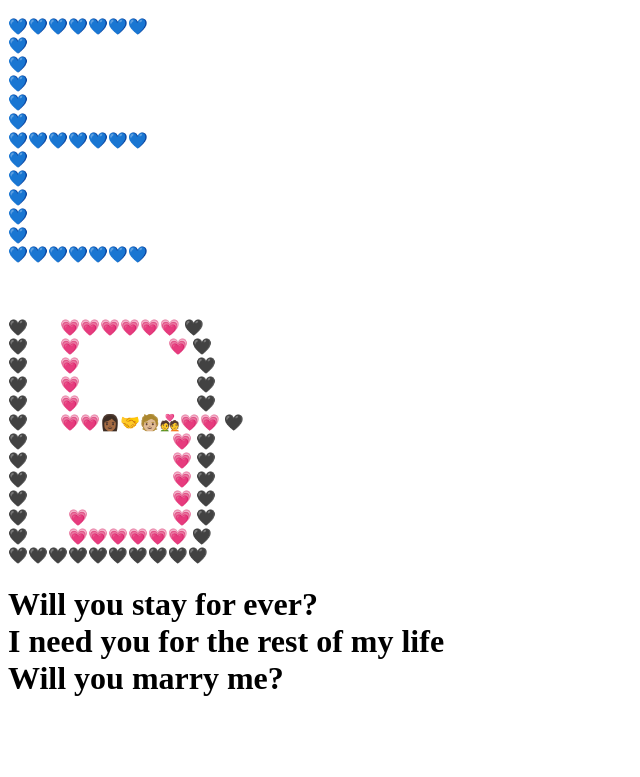
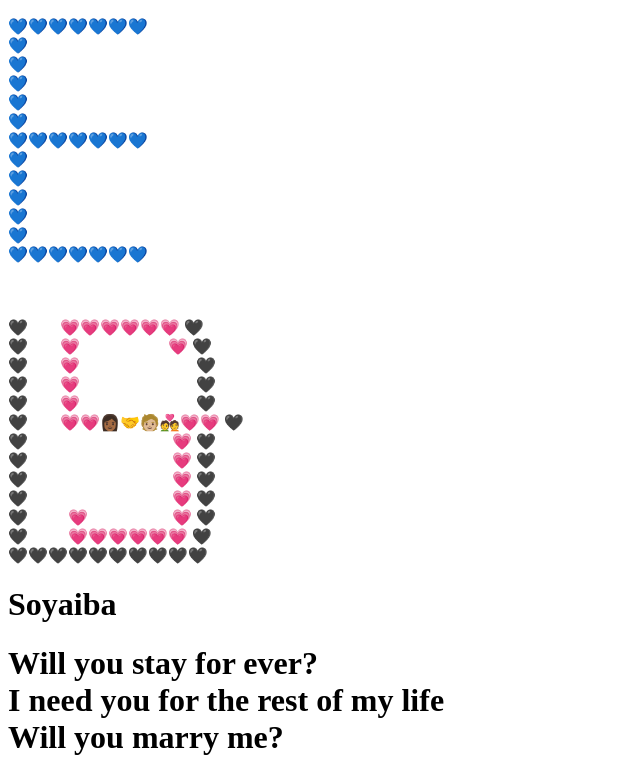
Before and after one commit to whitangel/open_please, a plain HTML site: page index.html in a window 1280 px wide. Shown: the part 603-1380 px from the top of the page, without its empty margins (0-640 px from the left). Before the commit the page ends 1322 px from the top, so only its background shows below. Drawn offline with Linux system fonts and the light colour scheme.

Commit message:
Update index.html

```diff
--- a/index.html
+++ b/index.html
@@ -73,7 +73,7 @@
 🖤&nbsp &nbsp &nbsp &nbsp   &nbsp     💗💗💗💗💗💗     🖤<br>
 🖤🖤🖤🖤🖤🖤🖤🖤🖤🖤<br>
 
-
+    <h1>Soyaiba</h1>
 <h1>Will you stay for ever? <br> I need you for the rest of my life<br> Will you marry me?</h1>
 
 </p>
```
